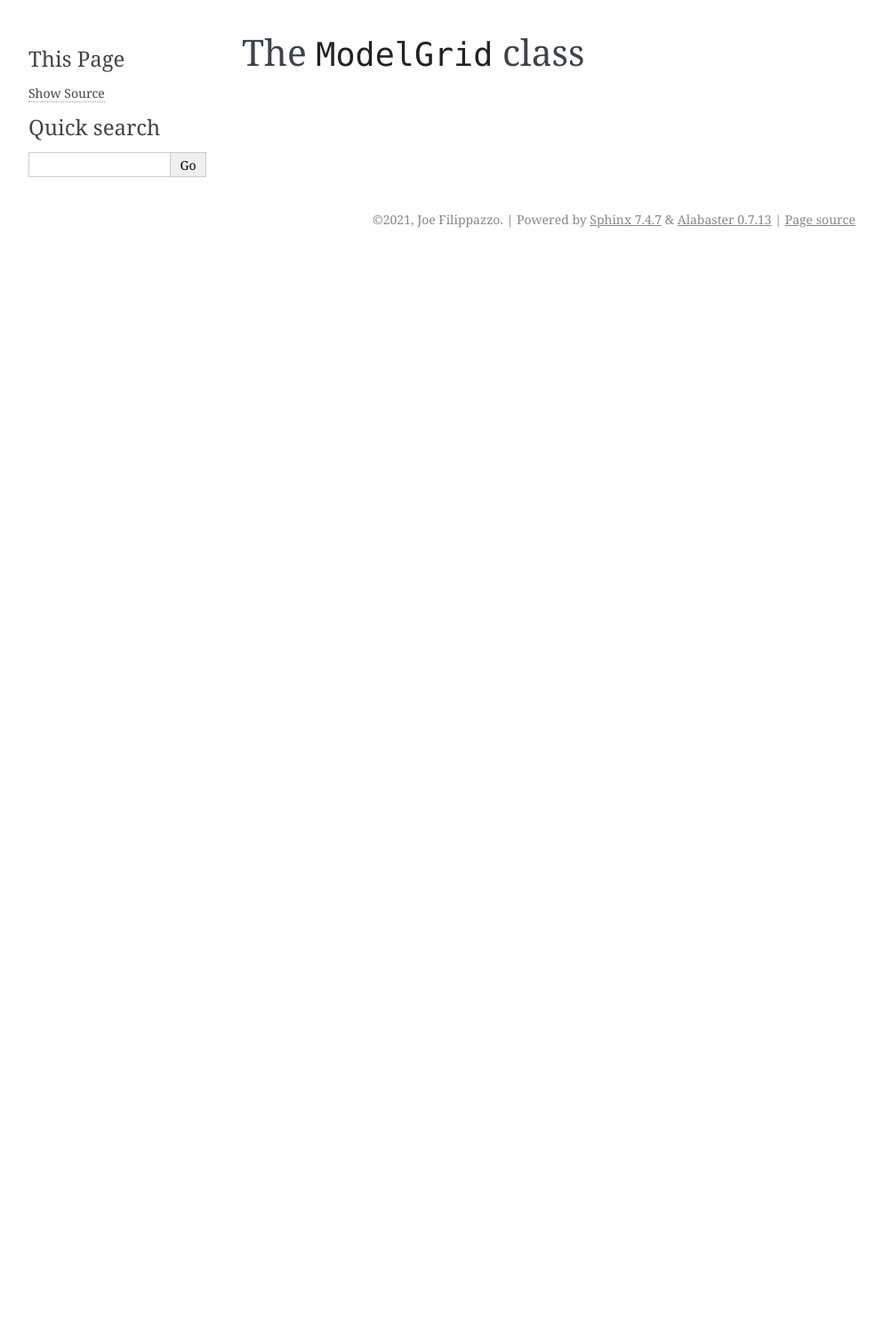
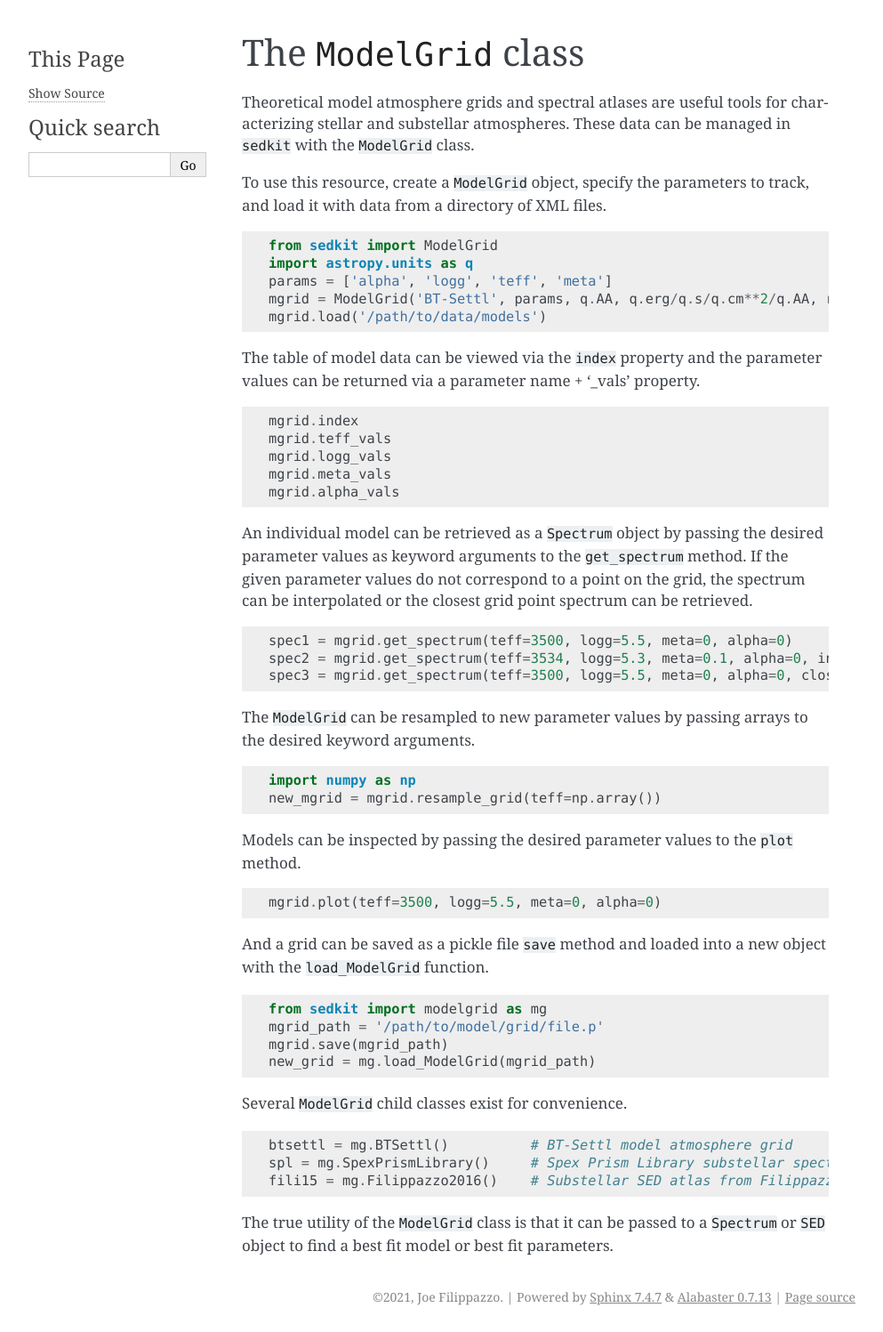
Before and after one commit to BDNYC/sedkit, a Sphinx documentation site: the page built from docs/modelgrid.rst, in a window 1280 px wide. Shown: the whole page at 89% size, without its empty margins (148-1141 px from the left). Built offline with Sphinx 7.4.7, drawn with Linux system fonts in a browser that asks for light colours; formulas are drawn with MathJax 3; before the commit the page ends 900 px from its top, so only the background shows below that.

Commit message:
Added documentation for the ModelGrid class

```diff
--- a/docs/modelgrid.rst
+++ b/docs/modelgrid.rst
@@ -2,3 +2,65 @@
 
 The ``ModelGrid`` class
 =======================
+
+Theoretical model atmosphere grids and spectral atlases are useful tools for characterizing stellar and substellar atmospheres. These data can be managed in ``sedkit`` with the  ``ModelGrid`` class.
+
+To use this resource, create a ``ModelGrid`` object, specify the parameters to track, and load it with data from a directory of XML files.
+
+.. code:: python
+
+    from sedkit import ModelGrid
+    import astropy.units as q
+    params = ['alpha', 'logg', 'teff', 'meta']
+    mgrid = ModelGrid('BT-Settl', params, q.AA, q.erg/q.s/q.cm**2/q.AA, ref='2014IAUS..299..271A', **kwargs)
+    mgrid.load('/path/to/data/models')
+
+The table of model data can be viewed via the ``index`` property and the parameter values can be returned via a parameter name + '_vals' property.
+
+.. code:: python
+
+    mgrid.index
+    mgrid.teff_vals
+    mgrid.logg_vals
+    mgrid.meta_vals
+    mgrid.alpha_vals
+
+An individual model can be retrieved as a ``Spectrum`` object by passing the desired parameter values as keyword arguments to the ``get_spectrum`` method. If the given parameter values do not correspond to a point on the grid, the spectrum can be interpolated or the closest grid point spectrum can be retrieved.
+
+.. code:: python
+
+    spec1 = mgrid.get_spectrum(teff=3500, logg=5.5, meta=0, alpha=0)
+    spec2 = mgrid.get_spectrum(teff=3534, logg=5.3, meta=0.1, alpha=0, interp=True)
+    spec3 = mgrid.get_spectrum(teff=3500, logg=5.5, meta=0, alpha=0, closest=True)
+
+The ``ModelGrid`` can be resampled to new parameter values by passing arrays to the desired keyword arguments.
+
+.. code:: python
+
+    import numpy as np
+    new_mgrid = mgrid.resample_grid(teff=np.array())
+
+Models can be inspected by passing the desired parameter values to the ``plot`` method.
+
+.. code:: python
+
+    mgrid.plot(teff=3500, logg=5.5, meta=0, alpha=0)
+
+And a grid can be saved as a pickle file ``save`` method and loaded into a new object with the ``load_ModelGrid`` function.
+
+.. code:: python
+
+    from sedkit import modelgrid as mg
+    mgrid_path = '/path/to/model/grid/file.p'
+    mgrid.save(mgrid_path)
+    new_grid = mg.load_ModelGrid(mgrid_path)
+
+Several ``ModelGrid`` child classes exist for convenience.
+
+.. code:: python
+
+    btsettl = mg.BTSettl()          # BT-Settl model atmosphere grid
+    spl = mg.SpexPrismLibrary()     # Spex Prism Library substellar spectral atlas
+    fili15 = mg.Filippazzo2016()    # Substellar SED atlas from Filippazzo (2016)
+
+The true utility of the ``ModelGrid`` class is that it can be passed to a ``Spectrum`` or ``SED`` object to find a best fit model or best fit parameters.
```
